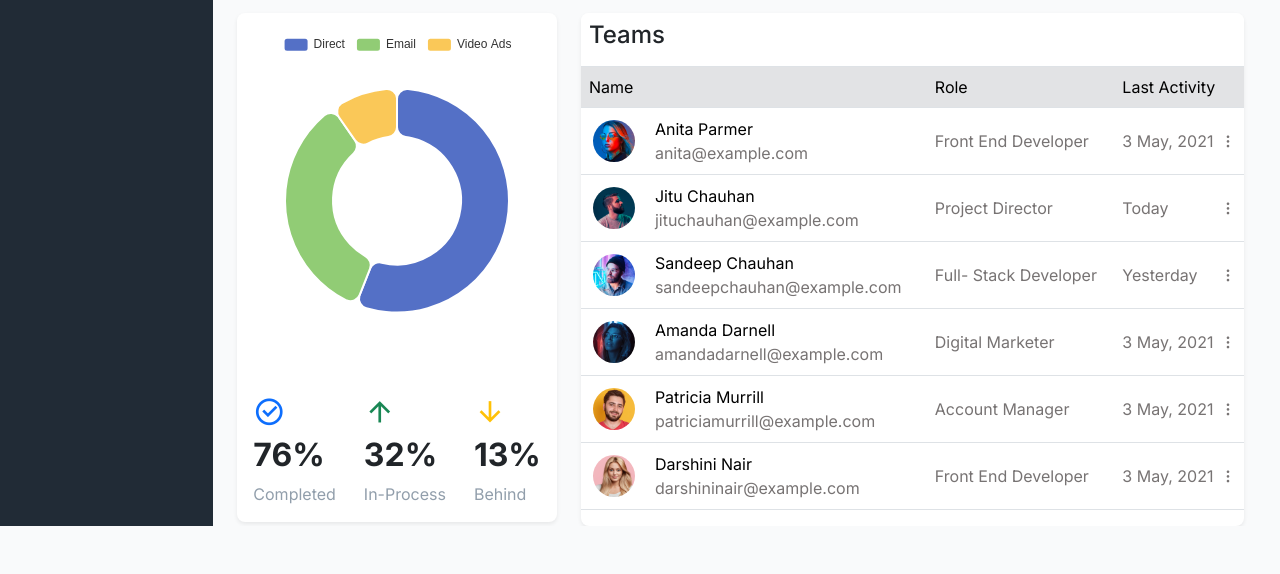
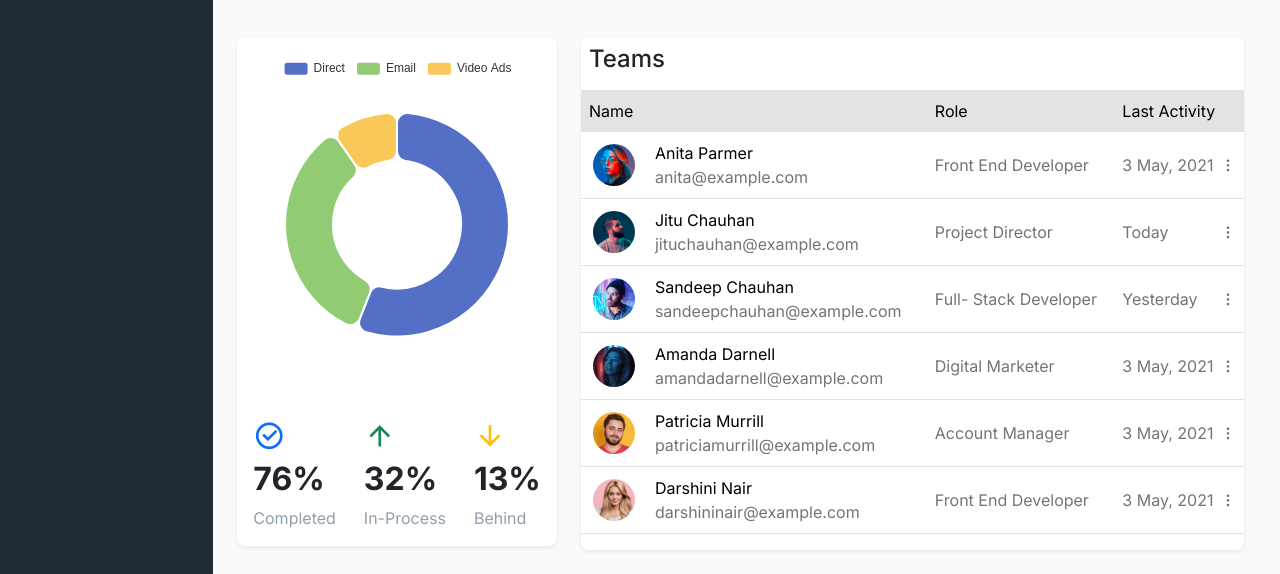
Before and after one commit to saqishah444/DashUI, a plain HTML site: page index.html in a window 1280 px wide. Shown: the part 877-1451 px from the top of the page. Before the commit the page ends 1403 px from the top, so only its background shows below. Drawn offline with nearby package versions, Linux system fonts and the light colour scheme.

Commit message:
front page done

```diff
--- a/index.html
+++ b/index.html
@@ -638,7 +638,7 @@
 
                         </div>
 
-                        <div class="px-4 ">
+                        <div class="px-4 mb-4 mt-4 ">
                             <div class="row  justify-content-between ">
                                 <div class="col-md-12 col-lg-12 col-xl-4">
                                     <div class="shadow-sm bg-white rounded-3">
```
